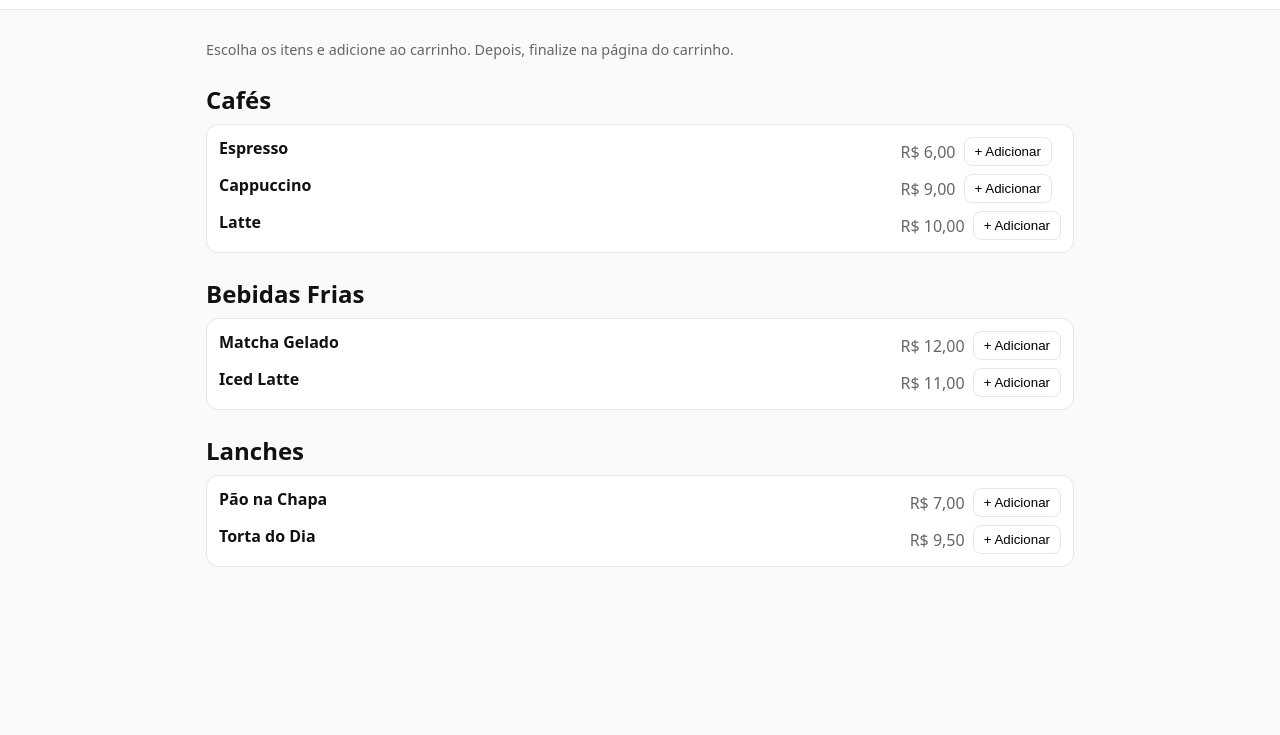
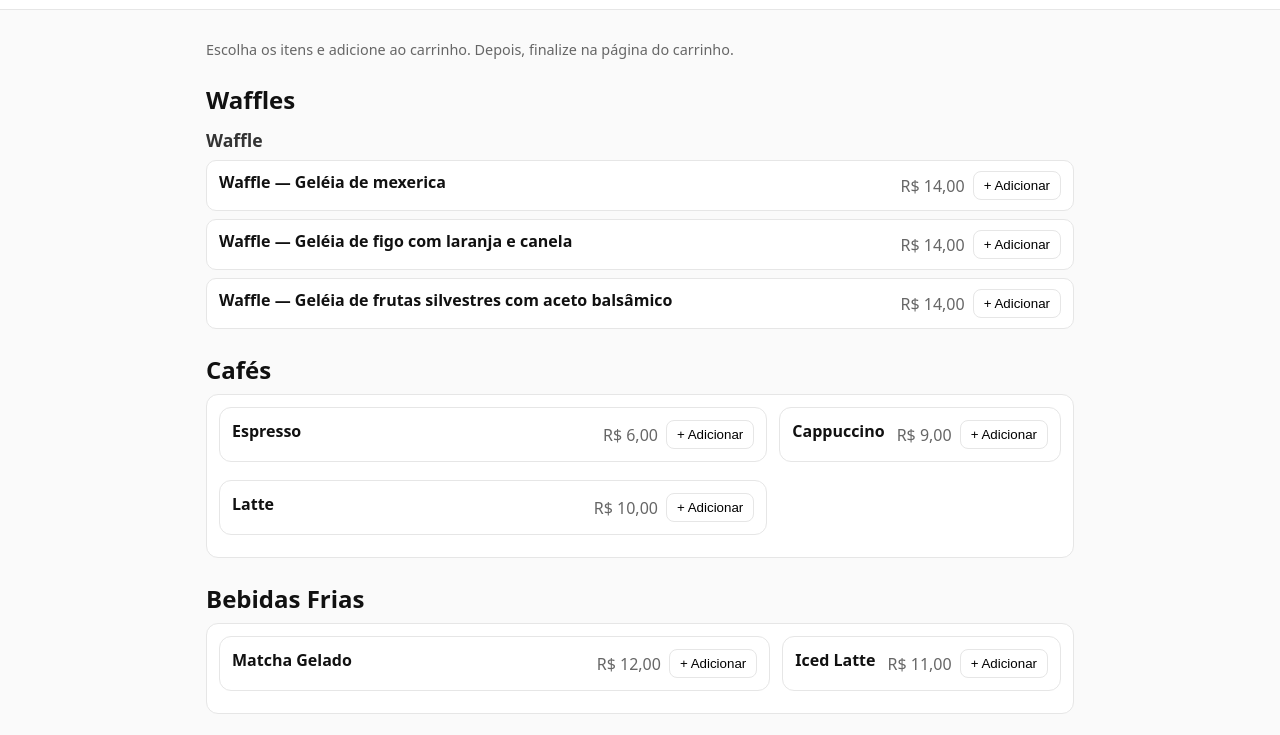
Before and after one commit to BloomOnGit/Card-pio2, a plain HTML site: page index.html in a window 1280 px wide. Shown: the part 55-790 px from the top of the page. Drawn offline with Linux system fonts and the light colour scheme.

Commit message:
index.html

```diff
--- a/index.html
+++ b/index.html
@@ -15,13 +15,29 @@
   .cart-count{min-width:20px;height:20px;border-radius:999px;border:1px solid var(--line);display:inline-flex;align-items:center;justify-content:center;font-size:.8rem}
   main{max-width:900px;margin:0 auto;padding:16px}
   h2{margin:24px 0 8px}
-  .grid{display:grid;grid-template-columns:1fr auto;gap:8px 12px;background:#fff;border:1px solid var(--line);border-radius:12px;padding:12px}
+  .grid{display:grid;grid-template-columns:1fr auto;gap:8px 12px;background:#fff;border:1px solid var(--line);border-radius:12px;padding:12px;margin-bottom:10px}
   .item-name{font-weight:600}
   .item-price{color:var(--muted);text-align:right}
   .add{justify-self:end;padding:6px 10px;border-radius:8px;border:1px solid var(--line);background:#fff;cursor:pointer}
   .muted{color:var(--muted);font-size:.9rem}
   @keyframes pop{0%{transform:scale(1)}50%{transform:scale(1.25)}100%{transform:scale(1)}}
   .pop-anim{animation:pop 280ms ease}
+  /* Subitens (como Waffles) recuados e elegantes */
+  .subitem-group h3 {
+    margin: 12px 0 8px;
+    font-size: 1.1rem;
+    color: #333;
+  }
+  .subitem-row {
+    display: grid;
+    grid-template-columns: 1fr auto;
+    gap: 8px 12px;
+    background: #fff;
+    border: 1px solid var(--line);
+    border-radius: 10px;
+    padding: 10px 12px;
+    margin-bottom: 8px;
+  }
 </style>
 </head>
 <body>
@@ -38,6 +54,11 @@
 
   <main>
     <p class="muted">Escolha os itens e adicione ao carrinho. Depois, finalize na página do carrinho.</p>
+
+    <section>
+      <h2>Waffles</h2>
+      <div id="list-waffles" class="subitem-group"></div>
+    </section>
 
     <section>
       <h2>Cafés</h2>
@@ -58,6 +79,14 @@
 <script>
 /* ------- CARDÁPIO ------- */
 const MENU = {
+  waffles: {
+    titulo: "Waffle",
+    itens: [
+      { id:"waffle-mexerica", nome:"Geléia de mexerica", preco:14.00 },
+      { id:"waffle-figo", nome:"Geléia de figo com laranja e canela", preco:14.00 },
+      { id:"waffle-silvestres", nome:"Geléia de frutas silvestres com aceto balsâmico", preco:14.00 },
+    ]
+  },
   cafes: [
     { id:"espresso",  nome:"Espresso",     preco:6.00 },
     { id:"cappuccino",nome:"Cappuccino",   preco:9.00 },
@@ -72,6 +101,7 @@ const MENU = {
     { id:"torta",     nome:"Torta do Dia", preco:9.50 }
   ]
 };
+
 
 /* ------- PARAMS & STORAGE ------- */
 const params = new URLSearchParams(location.search);
@@ -93,16 +123,65 @@ function popCartIcon(){
 }
 
 /* ------- LISTAGEM ------- */
-function renderList(containerId, items){
+function renderList(containerId, items) {
   const el = document.getElementById(containerId);
   el.innerHTML = "";
-  items.forEach(item=>{
+
+  // Se for um grupo (objeto com título e subitens)
+  if (!Array.isArray(items)) {
+    const groupTitle = document.createElement('h3');
+    groupTitle.textContent = items.titulo;
+    el.append(groupTitle);
+
+    items.itens.forEach(item => {
+      const row = document.createElement('div');
+      row.className = "subitem-row";
+
+      const name = document.createElement('div');
+      name.className = "item-name";
+      name.textContent = `${items.titulo} — ${item.nome}`;
+
+      const right = document.createElement('div');
+      right.style.display = "flex";
+      right.style.alignItems = "center";
+      right.style.gap = "8px";
+
+      const price = document.createElement('div');
+      price.className = "item-price";
+      price.textContent = "R$ " + money(item.preco);
+
+      const btn = document.createElement('button');
+      btn.className = "add";
+      btn.textContent = "+ Adicionar";
+      btn.onclick = ()=> {
+        const fullName = `${items.titulo} — ${item.nome}`;
+        const found = cart.find(x=>x.id===item.id);
+        if(found){ found.qtd += 1; }
+        else { cart.push({ id:item.id, nome:fullName, preco:item.preco, qtd:1 }); }
+        saveCart(); updateBadge(); popCartIcon();
+      };
+
+      right.append(price, btn);
+      row.append(name, right);
+      el.append(row);
+    });
+
+    return;
+  }
+
+  // Caso normal (lista simples)
+  items.forEach(item => {
+    const row = document.createElement('div');
+    row.className = "grid";
+
     const name = document.createElement('div');
     name.className = "item-name";
     name.textContent = item.nome;
 
     const right = document.createElement('div');
-    right.style.display = "flex"; right.style.alignItems = "center"; right.style.gap = "8px";
+    right.style.display = "flex";
+    right.style.alignItems = "center";
+    right.style.gap = "8px";
 
     const price = document.createElement('div');
     price.className = "item-price";
@@ -119,13 +198,16 @@ function renderList(containerId, items){
     };
 
     right.append(price, btn);
-    el.append(name, right);
+    row.append(name, right);
+    el.append(row);
   });
 }
+
 
 /* ------- INIT ------- */
 document.getElementById("comandaInfo").textContent = "Comanda " + CMD;
 document.getElementById("cartLink").href = `carrinho.html?cmd=${encodeURIComponent(CMD)}`;
+renderList("list-waffles", MENU.waffles);
 renderList("list-cafes", MENU.cafes);
 renderList("list-frias", MENU.frias);
 renderList("list-lanches", MENU.lanches);
```
